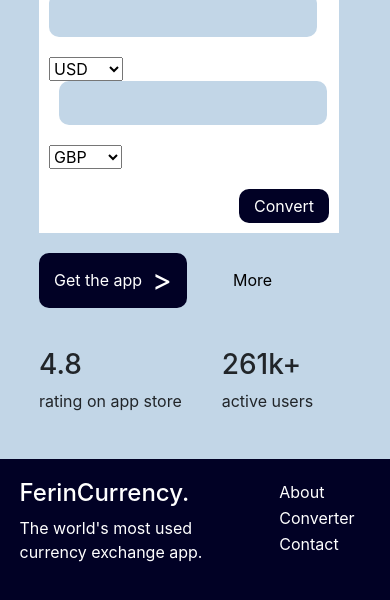
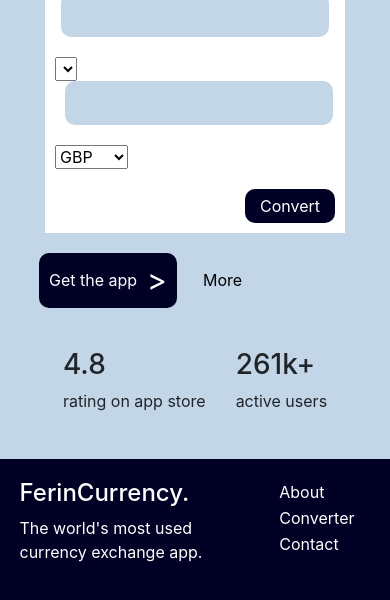
Before and after one commit to Ferinco/currency-converter, a plain HTML site: page index.html in a window 390 px wide. Shown: the part 383-983 px from the top of the page. Drawn offline with nearby package versions, Linux system fonts and the light colour scheme; no server answers; a web font is replaced by a local one.

Commit message:
initial commit

```diff
--- a/CSS/style.scss
+++ b/CSS/style.scss
@@ -164,7 +164,22 @@
 
                    }
                 }
+                &-button{
+                    display: flex;
+                    justify-content: end;
+                    button{
+                        color: white;
+                        border: 0;
+                        background-color: rgb(1, 1, 37);
+                        padding: 5px 15px;
+                        border-radius: 10px;
+
+                    }
+                }
             }
+        }
+        &-buttons, &-rates{
+            display: none;
         }
         }
 }
@@ -209,59 +224,55 @@
                     font-size: 35px;
                 }
             }
-            &-container{
+            &-buttons{
+      display: none;
+            }
+            &-rates{
+               display: none;
+            }
+        }
+        &-right{
+            width: 100%;
+            margin-left: 0;
+            .container{
+                padding: 10px;
+                height: auto;
+            }
+            &-buttons{
+                width: 100%;
+                margin-top: 20px;
                 display: flex;
-                flex-direction: column;
-                padding: 10px;
-                width: 300px;
-                height: auto;
-                background-color: white;
-                .container-field{
-                   align-items: left;
+                justify-content: start;
+                gap: 20px;
+
+                .get{
+                    border: 0;
+                    background-color: rgb(1, 1, 37);
+                    color: white;
+                    padding: 5px 10px;
+                    border-radius: 10px;
                     display: flex;
-                    flex-direction: column;
-                    gap: 20px;
-                    &-rate{
-                        display: flex;
-
-                    }
-                    input{
-                        background-color: rgb(194, 214, 231);
-                        border: 0;
-                        border-radius: 10px;
-                        padding: 10px;
-                    }
-                    &-input{
-                       input{
+                    align-items: center;
+                    span{
                         margin-left: 10px;
-                       }
-                    }
-                    &-button{
-                        display: flex;
-                        justify-content: end;
-                        button{
-                            color: white;
-                            border: 0;
-                            background-color: rgb(1, 1, 37);
-                            padding: 5px 15px;
-                            border-radius: 10px;
-
-                        }
+                       font-size: 30px;
                     }
                 }
-            }
-            &-buttons{
-                gap: 40px;
-                .get{
-                    padding: 5px 15px;
+                .more{
+                    border: 0;
+                    background: transparent;
                 }
             }
             &-rates{
-                gap: 40px;
+                display: flex;
+                gap: 30px;
+                margin-top: 40px;
+                .rate{
+                    align-items: center;
+                    justify-content: center;
+                    text-align: left;
+                }
             }
-        }
-        &-right{
-display: none;
             }
     }
     .bottom{
--- a/JS/index.js
+++ b/JS/index.js
@@ -1,16 +1,23 @@
-// const apiKey = 'kMXxXFD5oM9NNjAclnnBEgiB6WmGCPN8aWPf8ymi';
-// const apiUrl = `https://api.freecurrencyapi.com/v1/latest?apikey=${apiKey}`;
+const apiKey = 'kMXxXFD5oM9NNjAclnnBEgiB6WmGCPN8aWPf8ymi';
+const apiUrl = `https://api.freecurrencyapi.com/v1/latest?apikey=${apiKey}`;
 
-// fetch(apiUrl)
-//   .then(response => response.json())
-//   .then(data => {
-//     // Handle the API response
-//     console.log(data);
-//   })
-//   .catch(error => {
-//     // Handle any errors
-//     console.error('Error:', error);
-//   });
+fetch(apiUrl)
+  .then(response => response.json())
+  .then(data => {
+    console.log(data);
+    const inputSelect = document.getElementById("input-select")
+    for (const CurrencyCode in data ) {
+      const option = document.createElement('option');
+      option.value = CurrencyCode;
+      option.textContent = `${CurrencyCode}`;
+      inputSelect.appendChild(option);
+
+    }
+  })
+  .catch(error => {
+    // Handle any errors
+    console.error('Error:', error);
+  });
 
 const input = document.getElementById("input")
  let screen = document.getElementById("screen")
--- a/index.html
+++ b/index.html
@@ -64,7 +64,7 @@
                 <h2>The world's most used currency exchange app<span>.</span></h2>
                 <p>Lorem ip, doloribus perspiciatis corporis! Reprehenderit, voluptatem.</p>
             </div>
-            <div class="banner-left-container">
+            <!-- <div class="banner-left-container">
                 <div class="container-header"><h3>Currency Converter</h3></div>
                 <div class="container-field">
                     <div class="container-field-rate">
@@ -80,7 +80,7 @@
                         <button id="convertBtn">Convert</button>
                     </div>
                 </div>
-            </div>
+            </div> -->
             <div class="banner-left-buttons">
                 <button class="get">Get the app <span>></span></button>
                 <button class="more">More</button>
@@ -99,13 +99,25 @@
                         <input type="text">
                     </div>
                     <div class="container-field-input">
-                        <select name="USD" id="">NGN</select><input type="number">
+                        <select name="USD" id="input-select"></select><input type="number" id="input">
                     </div>
                     <div class="container-field-output">
-                        <select name="USD" id="">USD</select><div class="screen"></div>
+                        <select name="USD" id=""><optgroup> <option value="dd">GBP</option></optgroup></select><div class="screen" id="screen"></div>
+                    </div>
+                    <div class="container-field-button">
+                        <button id="convertBtn">Convert</button>
                     </div>
                 </div>
             </div>
+            <div class="banner-right-buttons">
+                <button class="get">Get the app <span>></span></button>
+                <button class="more">More</button>
+            </div>
+            <div class="banner-right-rates">
+                <div class="rate"><h3>4.8</h3> <p>rating on app store</p></div>
+                <div  class="rate"><h3>261k+</h3> <p>active users</p></divc>
+            </div>
+        </div>
         </div>
       </section>
       <section class="bottom">
```
Also changed, not shown: CSS/style.css, 1 other file.
